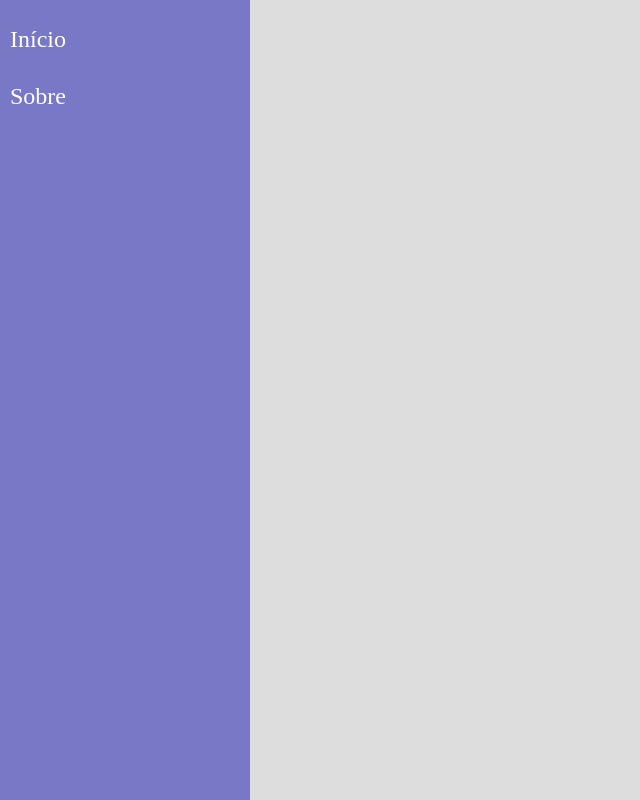
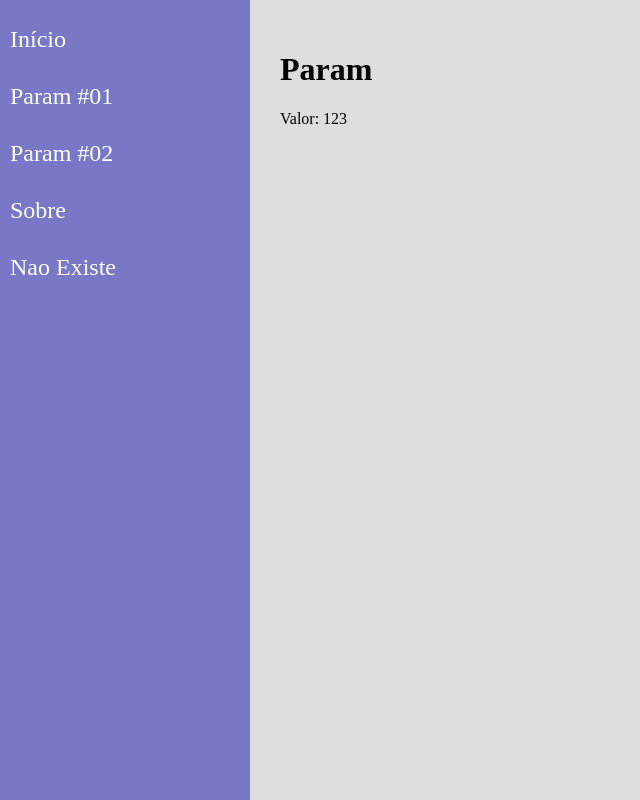
Before and after one commit to mariojor/react-navegacao, a React (Create React App) app: page /param/123 in a window 1280 px wide. Before the commit this address had no page. Shown: the whole page, without its empty margins (0-640 px from the left). Built offline with nearby package versions, Linux system fonts and the light colour scheme.

Commit message:
lib reat-router

```diff
--- a/src/components/layout/Content.jsx
+++ b/src/components/layout/Content.jsx
@@ -5,13 +5,17 @@ import {Routes, Route} from "react-router-dom";
 
 import Home from "../../views/examples/Home";
 import About from "../../views/examples/About";
+import Param from "../../views/examples/Param";
+import NotFound from "../../views/examples/NotFound";
 
 const Content = props =>
 (
     <main className="Content">
         <Routes>
+            <Route path="/param/:id" element={<Param />} />
+            <Route path="/about" element={<About />} />
             <Route path="/" element={<Home />} />
-            <Route path="/about" element={<About />} />
+            <Route path="*" element={<NotFound />} />
         </Routes>
 
     </main>
--- a/src/components/layout/Menu.jsx
+++ b/src/components/layout/Menu.jsx
@@ -11,7 +11,16 @@ const Menu = props => (
                     <Link to="/">Início</Link>
                 </li>
                 <li>
+                    <Link to="/param/456">Param #01</Link>
+                </li>
+                <li>
+                    <Link to="/param/123">Param #02</Link>
+                </li>
+                <li>
                     <Link to="/about">Sobre</Link>
+                </li>
+                <li>
+                    <Link to="/naoExiste">Nao Existe</Link>
                 </li>
             </ul>
         </nav>
--- /dev/null
+++ b/src/views/examples/NotFound.jsx
@@ -0,0 +1,11 @@
+import React from "react";
+
+const NotFound = props =>
+(
+    <div>
+        <h1>404</h1>
+        <p>Ops...Pagina nao encontrada</p>
+    </div>
+)
+
+export default NotFound;
--- /dev/null
+++ b/src/views/examples/Param.jsx
@@ -0,0 +1,17 @@
+import React from "react";
+
+import { useParams } from "react-router-dom";
+
+const Param = props => {
+    const { id } = useParams();
+    return (
+        <div>
+            <h1>Param</h1>
+            <p>Valor: {id}</p>
+        </div>
+    )
+}
+
+
+
+export default Param;
```
